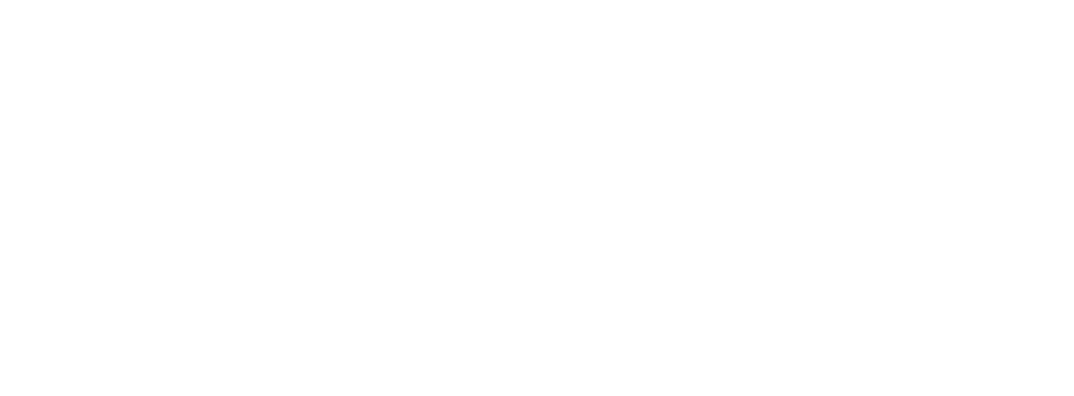
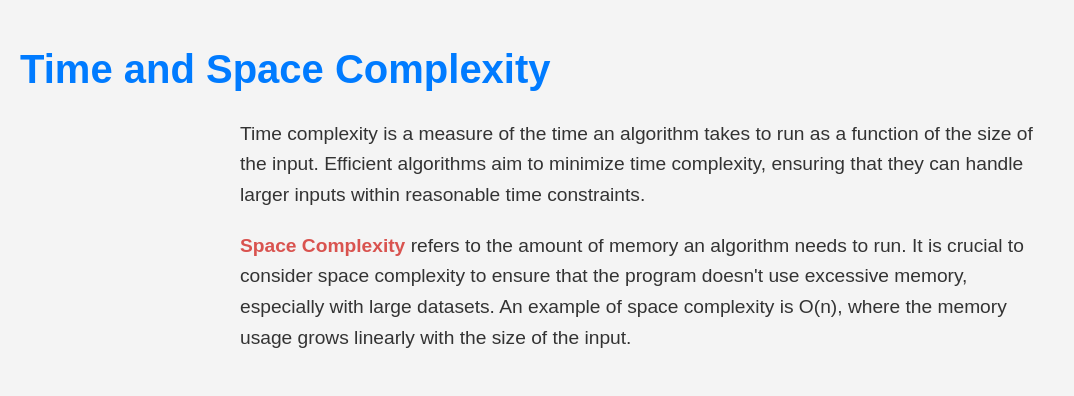
Before and after one commit to acciojob/time-and-space-complexity-shefalimittal6, a website: page main.html in a window 1280 px wide. Shown: the whole page, without its empty margins (0-1074 px from the left). Drawn offline with Linux system fonts and the light colour scheme.

Commit message:
created a submission

```diff
--- a/main.html
+++ b/main.html
@@ -1,16 +1,18 @@
 <!DOCTYPE html>
+<html lang="en">
+<head>
+    <meta charset="UTF-8">
+    <meta name="viewport" content="width=device-width, initial-scale=1.0">
+    <title>Time and Space Complexity</title>
+    <link rel="stylesheet" href="styles.css">
+</head>
+<body>
+    <h1>Time and Space Complexity</h1>
 
-<html>
+    <p>Time complexity is a measure of the time an algorithm takes to run as a function of the size of the input. Efficient algorithms aim to minimize time complexity, ensuring that they can handle larger inputs within reasonable time constraints.</p>
 
-<head>
-	<link rel="stylesheet" href="styles.css">
-</head>
+    <p><b>Space Complexity</b> refers to the amount of memory an algorithm needs to run. It is crucial to consider space complexity to ensure that the program doesn't use excessive memory, especially with large datasets. An example of space complexity is O(n), where the memory usage grows linearly with the size of the input.</p>
 
-<body>
-	<!-- the entire body must be written by student -->
-    <script type="text/javascript" src="./script.js">
-</script>
-
+    <script src="script.js"></script>
 </body>
-
 </html>
--- a/script.js
+++ b/script.js
@@ -1 +1 @@
-//your JS code here. If required.
+// No JavaScript required for this task, but you can add dynamic behavior if needed in the future.
--- a/styles.css
+++ b/styles.css
@@ -1 +1,25 @@
-/*  your css code here. If applicable */
+body {
+    font-family: Arial, sans-serif;
+    background-color: #f4f4f4;
+    color: #333;
+    margin: 0;
+    padding: 20px;
+}
+
+h1 {
+    color: #007bff;
+    font-size: 2.5em;
+}
+
+p {
+    font-size: 1.2em;
+    line-height: 1.6;
+    margin-top: 20px;
+    max-width: 800px;
+    margin-left: auto;
+    margin-right: auto;
+}
+
+b {
+    color: #d9534f;
+}
```
